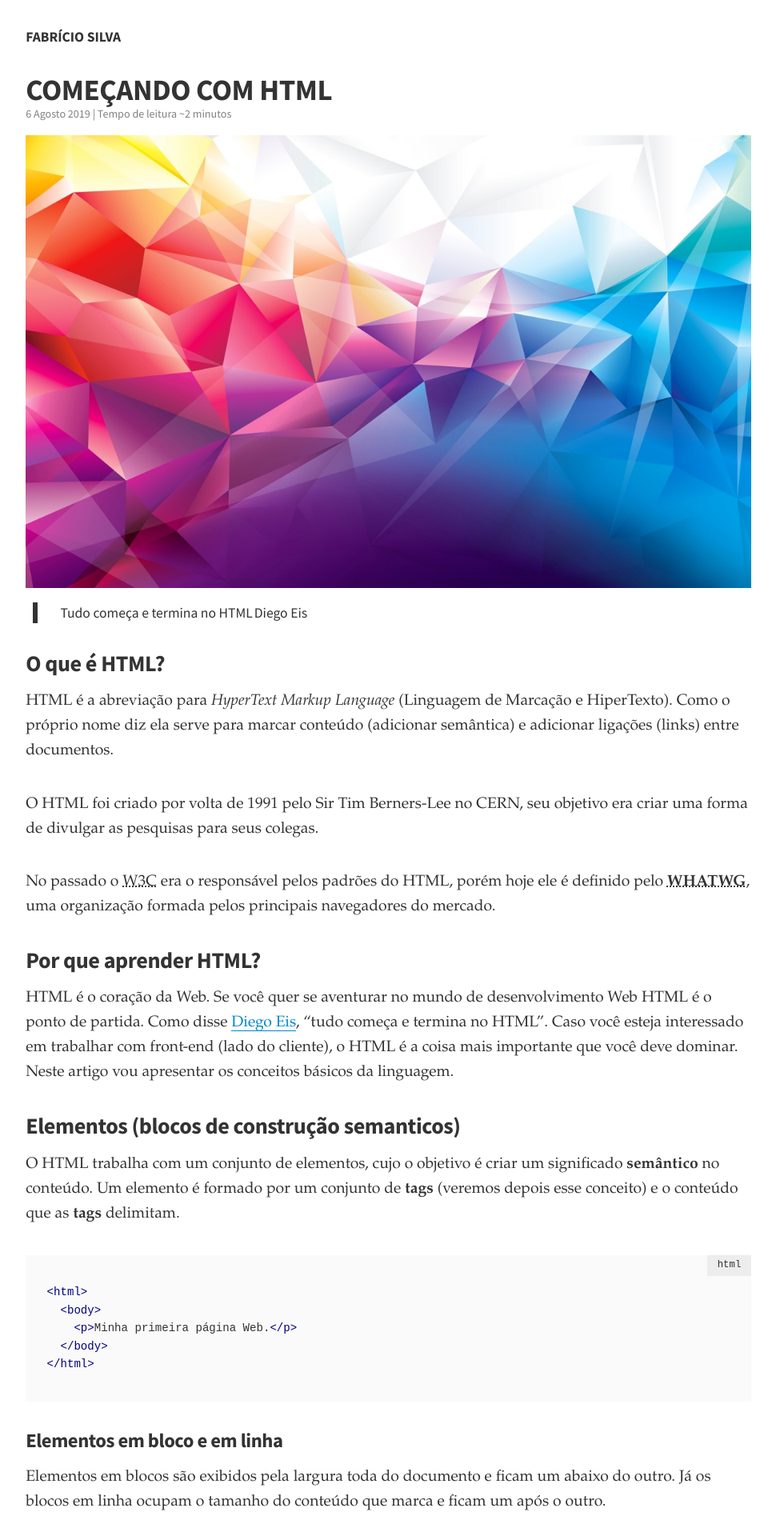
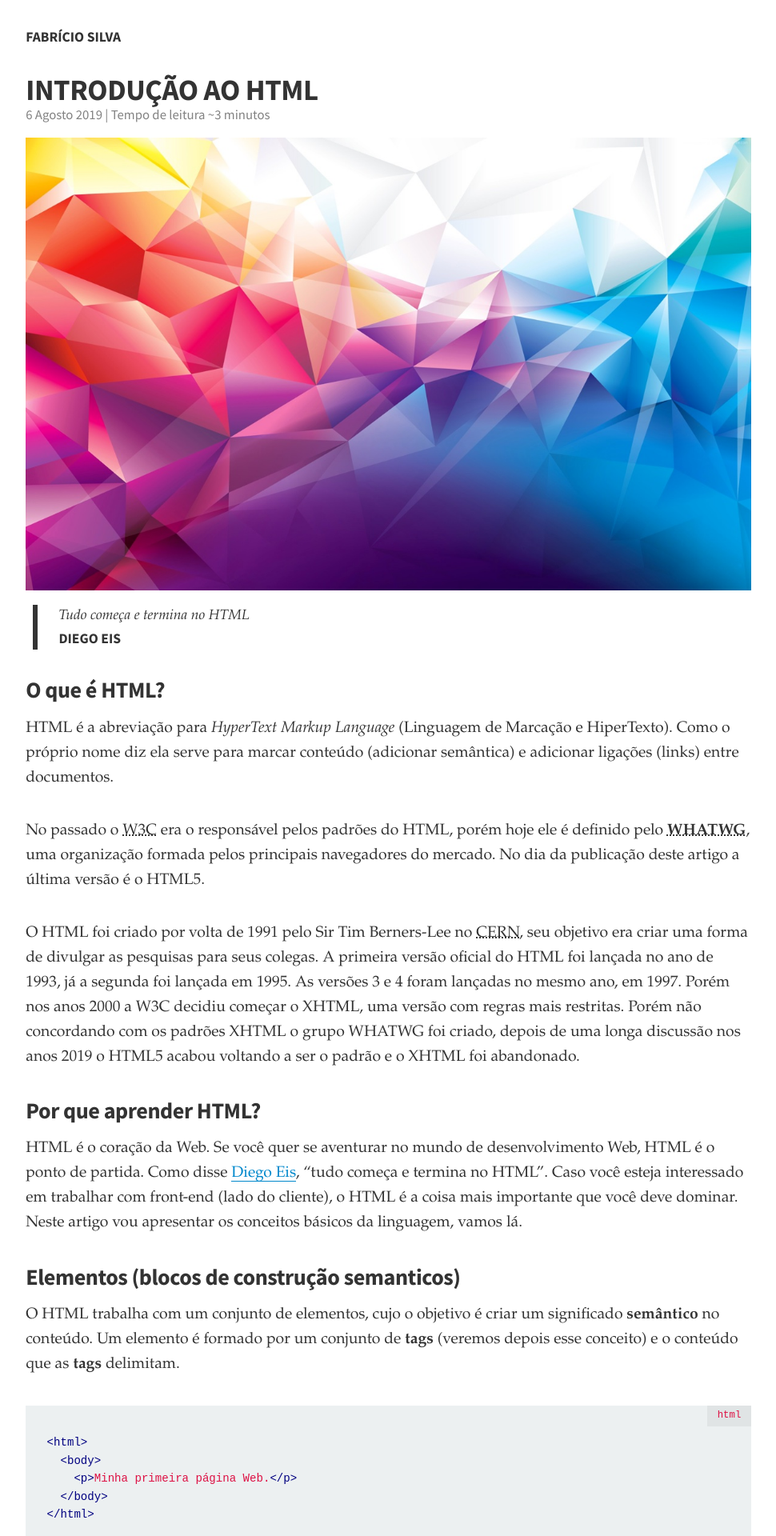
Before and after one commit to fabriciofmsilva/fabriciofmsilva.github.io, a Jekyll site: the page built from _posts/2019-08-06-introducao-html.md, in a window 1280 px wide. Shown: the top 1920 px of the page at 80% size, without its empty margins (159-1129 px from the left). Built offline with Jekyll 4.4.1, drawn with Linux system fonts in a browser that asks for light colours; some of the changed text lies outside the part shown.

Commit message:
#38 Update HTML post

```diff
--- a/_posts/2019-08-06-introducao-ao-html.md
+++ b/_posts/2019-08-06-introducao-html.md
@@ -1,7 +1,7 @@
 ---
 layout: post
-title: Começando com HTML
-description: Começando com HTML
+title: Introdução ao HTML
+description: Introdução ao HTML
 date: 2019-08-06 08:13:01
 categories: frontend
 tags: html
@@ -9,20 +9,21 @@ image: /img/post/generic.jpg
 image-alt: HTML
 ---
 
-> Tudo começa e termina no HTML | Diego Eis
+> Tudo começa e termina no HTML
+> <cite>Diego Eis</cite>
 
 ## O que é HTML?
 
 HTML é a abreviação para <i lang="en">HyperText Markup Language</i> (Linguagem de Marcação e HiperTexto). Como o próprio nome diz ela serve para marcar conteúdo (adicionar semântica) e adicionar ligações (links) entre documentos.
 
-O HTML foi criado por volta de 1991 pelo Sir Tim Berners-Lee no CERN, seu objetivo era criar uma forma de divulgar as pesquisas para seus colegas.
+No passado o <abbr title="World Wide Web Consortium">W3C</abbr> era o responsável pelos padrões do HTML, porém hoje ele é definido pelo **<abbr title="Web Hypertext Application Technology Working Group">WHATWG</abbr>**, uma organização formada pelos principais navegadores do mercado. No dia da publicação deste artigo a última versão é o HTML5.
 
-No passado o <abbr title="World Wide Web Consortium">W3C</abbr> era o responsável pelos padrões do HTML, porém hoje ele é definido pelo **<abbr title="Web Hypertext Application Technology Working Group">WHATWG</abbr>**, uma organização formada pelos principais navegadores do mercado.
+O HTML foi criado por volta de 1991 pelo Sir Tim Berners-Lee no <abbr title="European Organization for Nuclear Research">CERN</abbr>, seu objetivo era criar uma forma de divulgar as pesquisas para seus colegas. A primeira versão oficial do HTML foi lançada no ano de 1993, já a segunda foi lançada em 1995. As versões 3 e 4 foram lançadas no mesmo ano, em 1997. Porém nos anos 2000 a W3C decidiu começar o XHTML, uma versão com regras mais restritas. Porém não concordando com os padrões XHTML o grupo WHATWG foi criado, depois de uma longa discussão nos anos 2019 o HTML5 acabou voltando a ser o padrão e o XHTML foi abandonado.
 
 
 ## Por que aprender HTML?
 
-HTML é o coração da Web. Se você quer se aventurar no mundo de desenvolvimento Web HTML é o ponto de partida. Como disse [Diego Eis](http://diegoeis.com/), <q>tudo começa e termina no HTML</q>. Caso você esteja interessado em trabalhar com front-end (lado do cliente), o HTML é a coisa mais importante que você deve dominar. Neste artigo vou apresentar os conceitos básicos da linguagem.
+HTML é o coração da Web. Se você quer se aventurar no mundo de desenvolvimento Web, HTML é o ponto de partida. Como disse [Diego Eis](http://diegoeis.com/), <q>tudo começa e termina no HTML</q>. Caso você esteja interessado em trabalhar com front-end (lado do cliente), o HTML é a coisa mais importante que você deve dominar. Neste artigo vou apresentar os conceitos básicos da linguagem, vamos lá.
 
 
 ## Elementos (blocos de construção semanticos)
@@ -36,6 +37,8 @@ O HTML trabalha com um conjunto de elementos, cujo o objetivo é criar um signif
   </body>
 </html>
 {% endhighlight %}
+
+No exemplo acima temos 3 tags HTML, a `<html>`, `<body>` e `<p>`. Vamos começar explicando a tag `<p>`, seu conteúdo é o texto `Minha primeira página Web.`, marcando o texto com essa tag estamos dizendo ao navegador que esse texto é um parágrafo. Já a tag `<body>` tem como conteúdo a tag `<p>` e o seu texto. E finalmente a `<html>` tem o `<body>` e todos os seus filhos.
 
 
 ### Elementos em bloco e em linha
--- a/_sass/_articles.scss
+++ b/_sass/_articles.scss
@@ -34,7 +34,7 @@
 }
 
 .article-date {
-  font-size: .8rem;
+  font-size: .95rem;
   color: $grey-color;
 }
 
@@ -69,7 +69,7 @@
   blockquote {
     p {
       margin-bottom: 1rem;
-      font-size: .9rem;
+      font-size: 1rem;
     }
 
     cite {
--- a/_sass/_base.scss
+++ b/_sass/_base.scss
@@ -79,7 +79,8 @@ small {
 code {
   padding: 0 .5rem;
   font-family: "Source Code Pro", monospace;
-  background: #fafafa;
+  color: #d14;
+  background: $code-color;
 }
 
 blockquote {
--- a/_sass/_highlight.scss
+++ b/_sass/_highlight.scss
@@ -6,7 +6,7 @@
   margin-bottom: 2rem;
   font-size: .8rem;
   line-height: 1.6;
-  background-color: #fafafa;
+  background-color: $code-color;
 
   pre {
     padding: 2rem 1.5rem;
--- a/css/main.scss
+++ b/css/main.scss
@@ -19,6 +19,7 @@ $text-color: #333;
 $link-color: #08c;
 $background-color: #fff;
 $heart-color : #c0392b;
+$code-color: #ecf0f1;
 
 $grey-color: #828282;
 $grey-color-light: lighten($grey-color, 40%);
```
Also changed, not shown: _drafts/style-example.md (+1 -1 lines).
